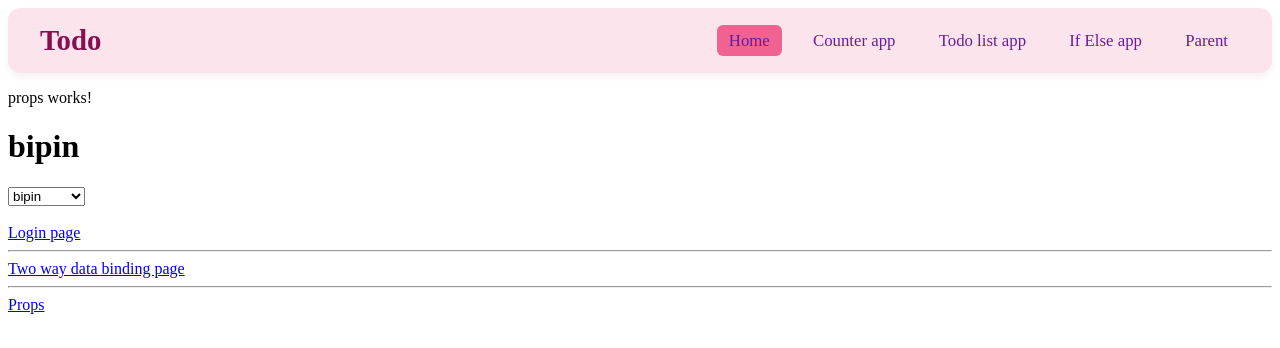
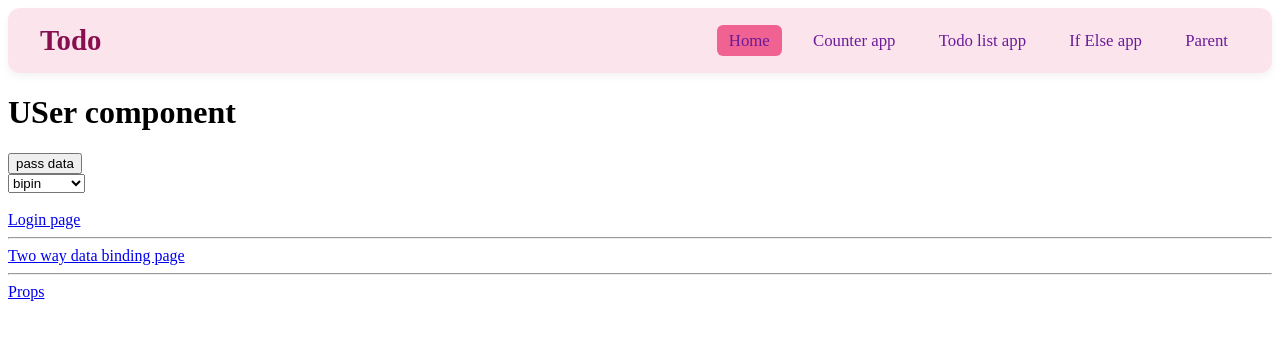
Before and after one commit to anjali101-stack/angular, an Angular app: page / in a window 1280 px wide. Shown: the top 348 px of the page. Built offline with nearby package versions, Linux system fonts and the light colour scheme.

Commit message:
passing data from child to parent component

```diff
--- a/src/app/home/home.html
+++ b/src/app/home/home.html
@@ -1,6 +1,14 @@
-<app-props [user]="selectedUser.value"></app-props>
+<app-user (getUsers)="handleUsers($event)"></app-user>
 
-<select #selectedUser (change)="onUserchange(selectedUser.value)" >
+@for(user of users; track user){
+<h1>
+    {{user}}
+</h1>
+}
+<!-- <app-props [user]="selectedUser.value"></app-props> -->
+
+
+<select #selectedUser (change)="onUserchange(selectedUser.value)">
     <option value="bipin">bipin</option>
     <option value="anjali giri">Anjali giri</option>
     <option value="Raja">Raja</option>
@@ -15,4 +23,4 @@
 <a routerLink='twb'>Two way data binding page</a>
 <br />
 <hr />
-<a routerLink= 'props'>Props</a>
+<a routerLink='props'>Props</a>
--- a/src/app/home/home.ts
+++ b/src/app/home/home.ts
@@ -1,10 +1,12 @@
 import { Component } from '@angular/core'
 import { ActivatedRoute, RouterLink } from '@angular/router'
 import { Props } from '../props/props'
+import { Child } from '../child/child'
+import { User } from '../user/user'
 
 @Component({
   selector: 'app-home',
-  imports: [Props, RouterLink],
+  imports: [ RouterLink, User],
   templateUrl: './home.html',
   styleUrl: './home.css'
 })
@@ -14,4 +16,11 @@ export class Home {
   onUserchange(user:string){
     this.userName = user
   }
+
+  users:undefined|string[]
+
+  handleUsers( users:string[]){
+    this.users = users
+    console.log(users)
+  }
 }
--- /dev/null
+++ b/src/app/user/user.html
@@ -0,0 +1,4 @@
+<h1>USer component</h1>
+
+<button (click) ="getUsers.emit(users)" >pass data</button>
+<br/>
--- /dev/null
+++ b/src/app/user/user.ts
@@ -0,0 +1,18 @@
+import { Component, EventEmitter, Output } from '@angular/core';
+
+@Component({
+  selector: 'app-user',
+  imports: [],
+  templateUrl: './user.html',
+  styleUrl: './user.css'
+})
+export class User {
+  @Output() getUsers = new EventEmitter();
+  users = ["anil", "Same", "peter", "raja", "bipin", "kadam"]
+
+
+  // ngOnInit(){
+  //   this.getUsers.emit(this.users)
+  // }
+
+}
```
Also changed, not shown: src/app/user/user.css (added), 1 other file (tests, documents, lock files or other folders).
